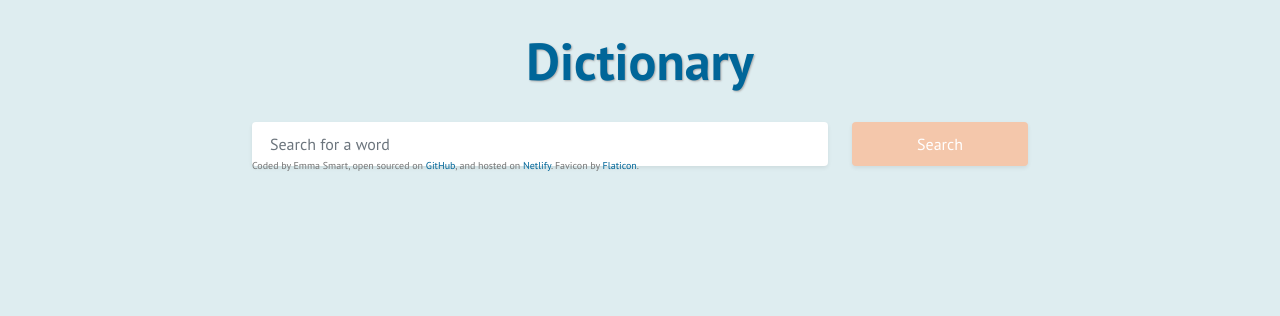
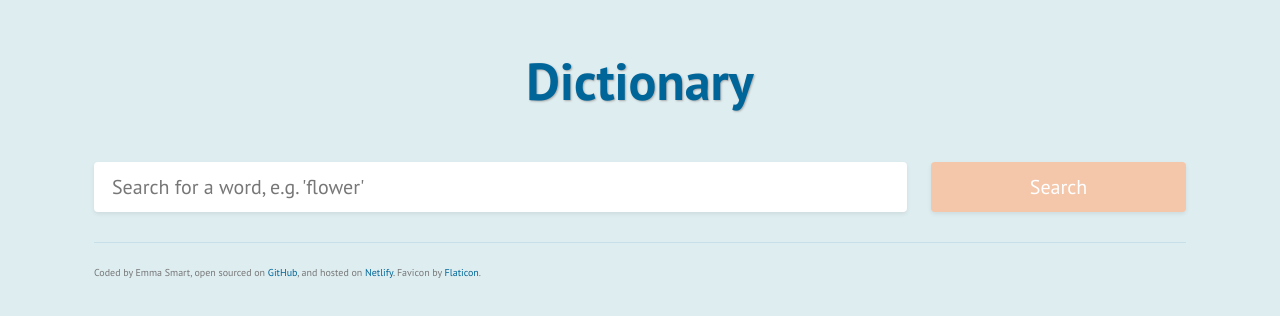
Before and after one commit to evfsmart/react-dictionary-app, a React (Create React App) app: page / in a window 1280 px wide. Shown: the top 316 px of the page. Built offline with nearby package versions, Linux system fonts and the light colour scheme; no server answers.

Commit message:
Added defaultKeyword for display on initial load

```diff
--- a/src/App.css
+++ b/src/App.css
@@ -15,5 +15,5 @@ body {
 .App {
   font-family: "PT Sans", sans-serif;
   margin: 0 auto;
-  max-width: 800px;
+  max-width: 1200px;
 }
--- a/src/App.js
+++ b/src/App.js
@@ -8,7 +8,7 @@ export default function App() {
     <div className="App">
       <div className="container">
         <Header />
-        <Dictionary defaultKeyword="definition" />
+        <Dictionary defaultKeyword="flower" />
         <Footer />
       </div>
     </div>
--- a/src/Dictionary.css
+++ b/src/Dictionary.css
@@ -6,9 +6,16 @@ Light blue: #deedf0
 Light orange: #f4c7ab
 Teal: #069 */
 
+.Dictionary hr {
+  color: #069;
+  opacity: 10%;
+  margin: 30px 0;
+}
+
 .Dictionary .btn {
   background-color: #f4c7ab;
   border: #f4c7ab;
+  font-size: 20px;
   padding: 10px;
   line-height: 1.5;
 }
@@ -21,6 +28,8 @@ Teal: #069 */
 .Dictionary .SearchField {
   border: #f4c7ab;
   border-radius: 4px;
+  color: #777777;
+  font-size: 20px;
   padding: 10px 10px 10px 18px;
   line-height: 1.5;
 }
--- a/src/Dictionary.js
+++ b/src/Dictionary.js
@@ -47,7 +47,7 @@ export default function Dictionary(props) {
               <input
                 className="SearchField form-control shadow-sm"
                 type="search"
-                placeholder="Search for a word"
+                defaultValue="Search for a word, e.g. 'flower'"
                 onChange={handleKeywordChange}
               />
             </div>
@@ -58,7 +58,7 @@ export default function Dictionary(props) {
             </div>
           </div>
         </form>
-
+        <hr />
         <Results results={results} />
       </div>
     );
--- a/src/Header.css
+++ b/src/Header.css
@@ -7,7 +7,7 @@ Light orange: #f4c7ab
 Teal: #069 */
 
 .Header {
-  margin: 30px 0;
+  margin: 50px 0;
 }
 
 .Header h1 {
--- a/src/Meaning.css
+++ b/src/Meaning.css
@@ -1,8 +1,10 @@
 .Meaning h3 {
   color: #f0a97d;
+  font-size: 28px;
 }
 
 .Meaning p {
   color: #777777;
+  font-size: 18px;
   margin: 12px 0 0 0;
 }
--- a/src/Phonetics.css
+++ b/src/Phonetics.css
@@ -1,6 +1,5 @@
 .Phonetics {
   font-size: 20px;
-  margin-top: -10px;
 }
 
 .Phonetics a {
--- a/src/Phonetics.js
+++ b/src/Phonetics.js
@@ -2,7 +2,6 @@ import React from "react";
 import "./Phonetics.css";
 
 export default function Phonetics(props) {
-  console.log(props.phonetics);
   return (
     <div className="Phonetics">
       <a href={props.phonetics.audio} target="_blank" rel="noreferrer">
--- a/src/Results.css
+++ b/src/Results.css
@@ -1,6 +1,6 @@
 .Results h2 {
   color: #069;
-  font-size: 32px;
+  font-size: 30px;
   font-weight: 400;
 }
 
--- a/src/Synonyms.js
+++ b/src/Synonyms.js
@@ -7,7 +7,7 @@ export default function Synonyms(props) {
       <div className="Synonyms">
         <strong>Synonyms:</strong>{" "}
         {props.synonyms.map(function (synonym, index) {
-          return <span key={index}>{synonym} </span>;
+          return <span key={index}> {synonym} </span>;
         })}
       </div>
     );
```
